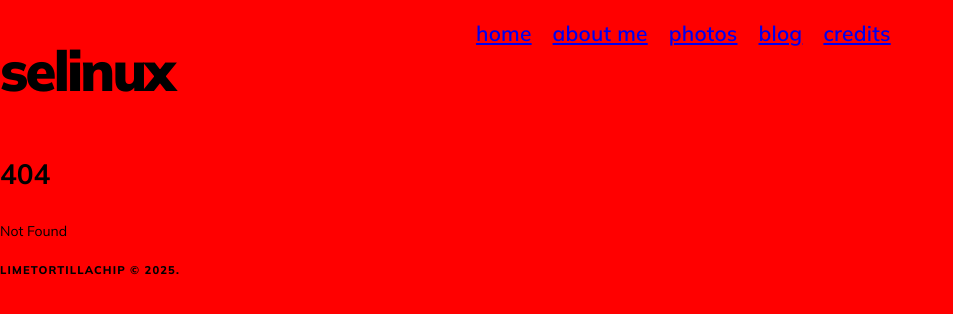
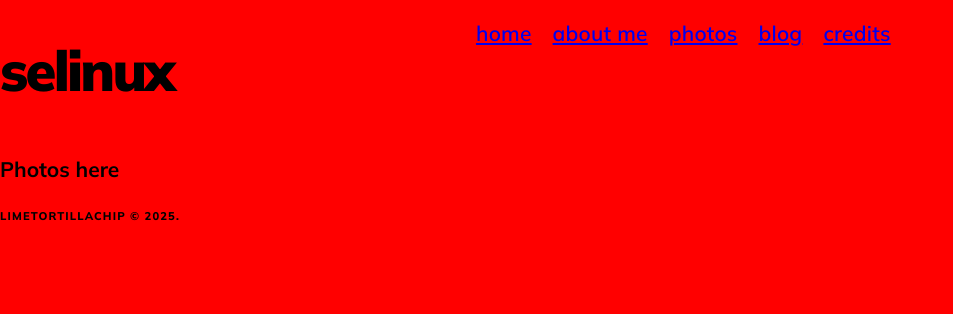
Before and after one commit to limetortillachip/selinux, a SvelteKit app: page /photos in a window 1280 px wide. Before the commit this address had no page. Shown: the top 314 px of the page, without its empty margins (0-953 px from the left). Built offline with nearby package versions, Linux system fonts and the light colour scheme.

Commit message:
Create Photos route and corresponding components

```diff
--- /dev/null
+++ b/src/routes/photos/+page.svelte
@@ -0,0 +1,3 @@
+<article>
+  <h2>Photos here</h2>
+</article>
```
Also changed, not shown: src/components/Photos/Photo/Photo.svelte (added), src/components/Photos/Photos.svelte (added).
